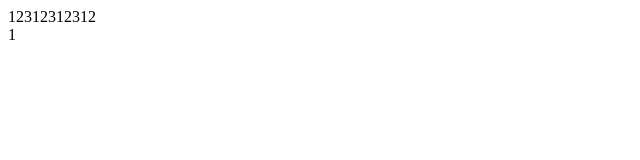
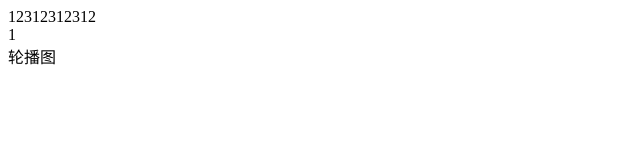
Before and after one commit to user695387036/ceshi, a plain HTML site: page index.html in a window 1280 px wide. Shown: the full height of the page, 0-640 px from the left. Drawn offline with Linux system fonts and the light colour scheme.

Commit message:
dev分支轮播图功能的一半

```diff
--- a/index.html
+++ b/index.html
@@ -11,6 +11,9 @@
 <body>
     <nav>12312312312</nav>
     <div>1</div>
+    <div>
+        轮播图
+    </div>
 </body>
 
 </html>
```
